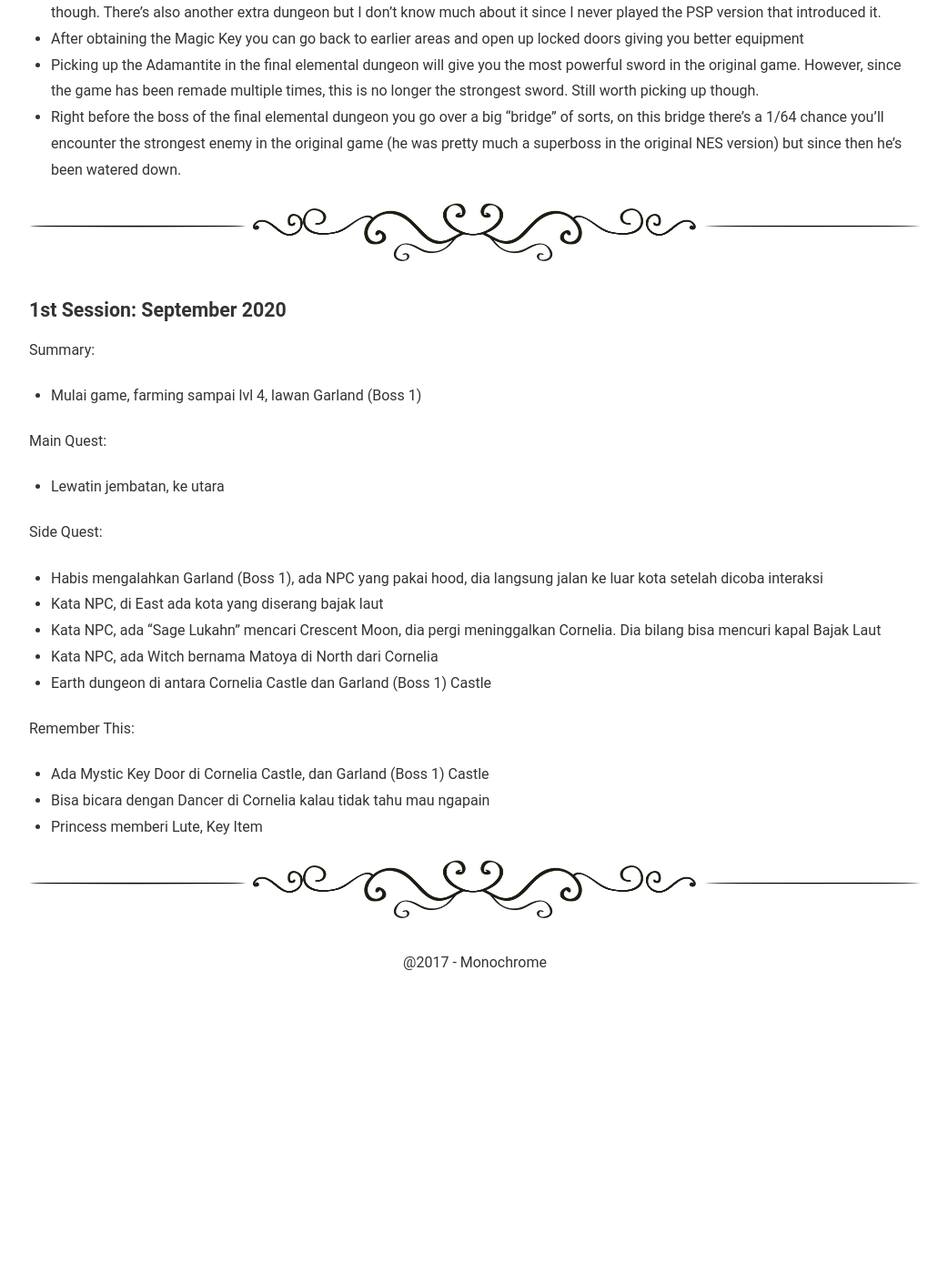
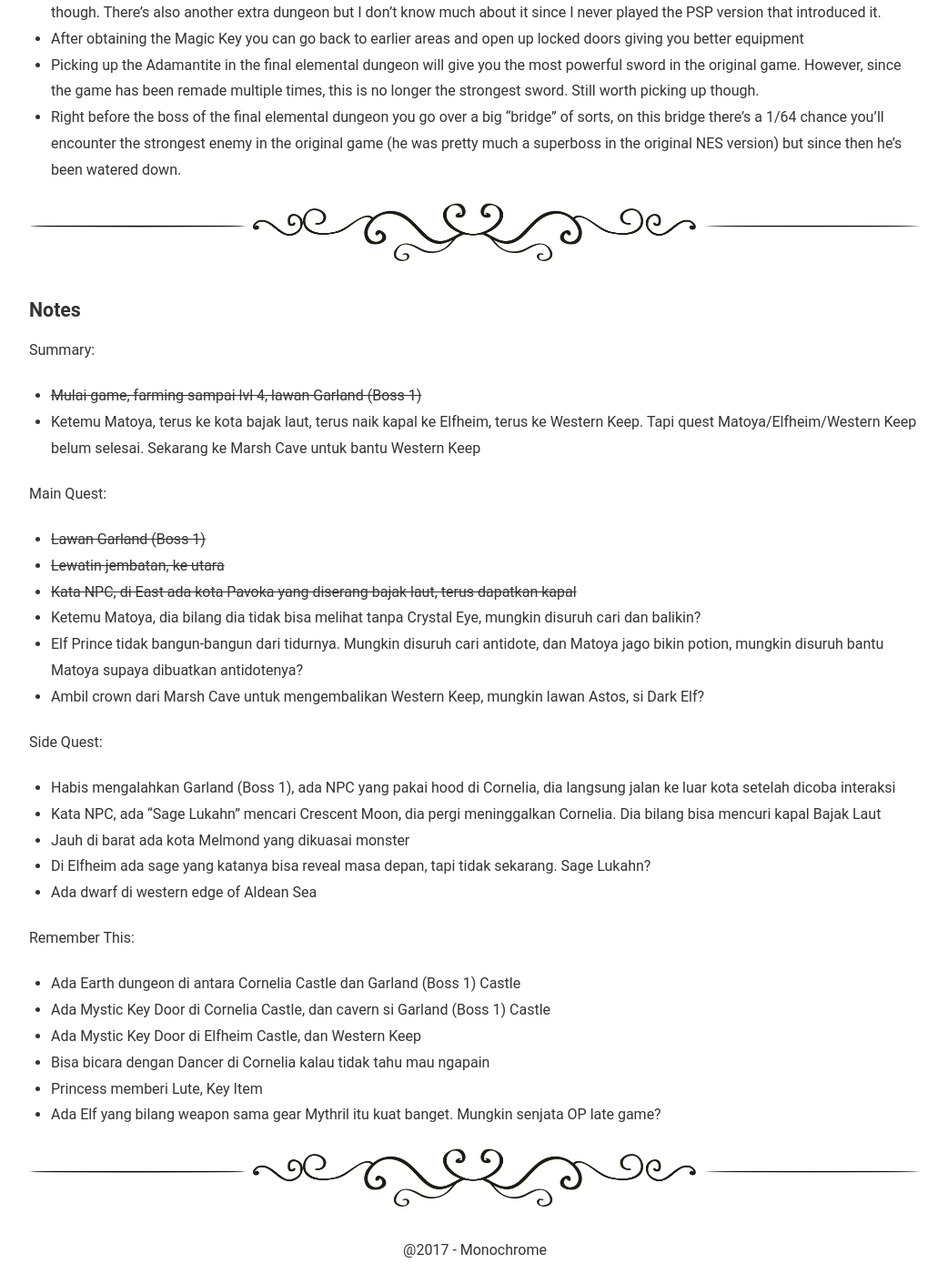
Before and after one commit to AffanIndo/AffanIndo.github.io, a Jekyll site: the page built from _posts/2099-01-01-final-fantasy-1-notes.md, in a window 1280 px wide and 1400 px high, scrolled down 738 px. Shown: the whole window at 91% size, without its empty margins (118-1160 px from the left). Built offline with Jekyll 4.4.1, drawn with Linux system fonts in a browser that asks for light colours; before the commit the page ends 1821 px from its top, so only the background shows below that.

Commit message:
add Final Fantasy 1 Notes

```diff
--- a/_posts/2099-01-01-final-fantasy-1-notes.md
+++ b/_posts/2099-01-01-final-fantasy-1-notes.md
@@ -18,24 +18,33 @@ Saya hanya akan menggunakan guide missable content dari [sini](https://www.reddi
 
 ![image](/img/border.png "Border")
 
-### 1st Session: September 2020
+### Notes
 
 Summary:
-- Mulai game, farming sampai lvl 4, lawan Garland (Boss 1)
+- ~~Mulai game, farming sampai lvl 4, lawan Garland (Boss 1)~~
+- Ketemu Matoya, terus ke kota bajak laut, terus naik kapal ke Elfheim, terus ke Western Keep. Tapi quest Matoya/Elfheim/Western Keep belum selesai. Sekarang ke Marsh Cave untuk bantu Western Keep
 
 Main Quest:
-- Lewatin jembatan, ke utara
+- ~~Lawan Garland (Boss 1)~~
+- ~~Lewatin jembatan, ke utara~~
+- ~~Kata NPC, di East ada kota Pavoka yang diserang bajak laut, terus dapatkan kapal~~
+- Ketemu Matoya, dia bilang dia tidak bisa melihat tanpa Crystal Eye, mungkin disuruh cari dan balikin?
+- Elf Prince tidak bangun-bangun dari tidurnya. Mungkin disuruh cari antidote, dan Matoya jago bikin potion, mungkin disuruh bantu Matoya supaya dibuatkan antidotenya?
+- Ambil crown dari Marsh Cave untuk mengembalikan Western Keep, mungkin lawan Astos, si Dark Elf?
 
 Side Quest:
-- Habis mengalahkan Garland (Boss 1), ada NPC yang pakai hood, dia langsung jalan ke luar kota setelah dicoba interaksi
-- Kata NPC, di East ada kota yang diserang bajak laut
+- Habis mengalahkan Garland (Boss 1), ada NPC yang pakai hood di Cornelia, dia langsung jalan ke luar kota setelah dicoba interaksi
 - Kata NPC, ada "Sage Lukahn" mencari Crescent Moon, dia pergi meninggalkan Cornelia. Dia bilang bisa mencuri kapal Bajak Laut
-- Kata NPC, ada Witch bernama Matoya di North dari Cornelia
-- Earth dungeon di antara Cornelia Castle dan Garland (Boss 1) Castle
+- Jauh di barat ada kota Melmond yang dikuasai monster
+- Di Elfheim ada sage yang katanya bisa reveal masa depan, tapi tidak sekarang. Sage Lukahn?
+- Ada dwarf di western edge of Aldean Sea
 
 Remember This:
-- Ada Mystic Key Door di Cornelia Castle, dan Garland (Boss 1) Castle
+- Ada Earth dungeon di antara Cornelia Castle dan Garland (Boss 1) Castle
+- Ada Mystic Key Door di Cornelia Castle, dan cavern si Garland (Boss 1) Castle
+- Ada Mystic Key Door di Elfheim Castle, dan Western Keep
 - Bisa bicara dengan Dancer di Cornelia kalau tidak tahu mau ngapain
 - Princess memberi Lute, Key Item
+- Ada Elf yang bilang weapon sama gear Mythril itu kuat banget. Mungkin senjata OP late game?
 
 ![image](/img/border.png "Border")
```
